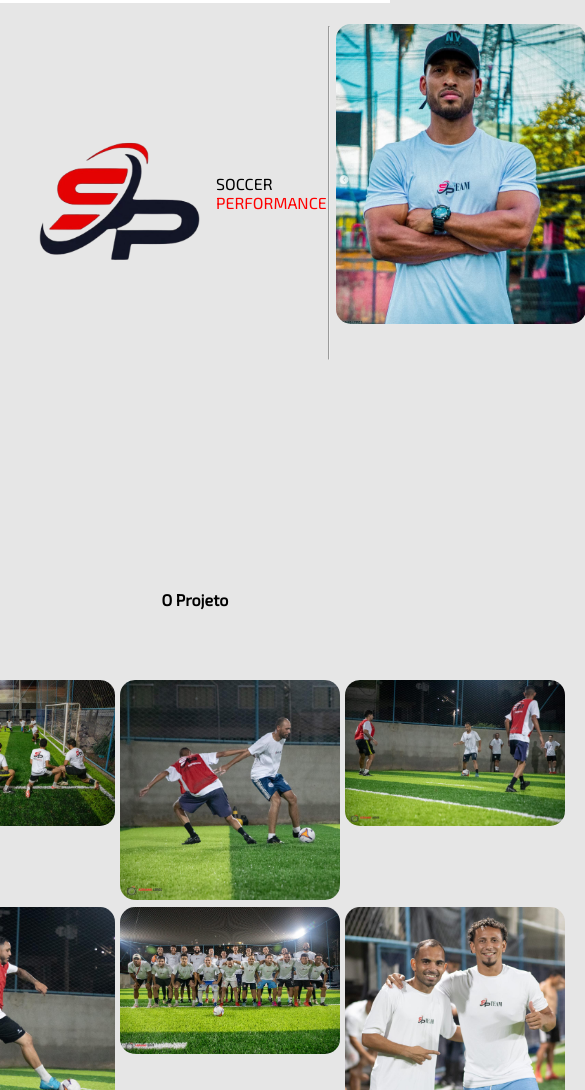
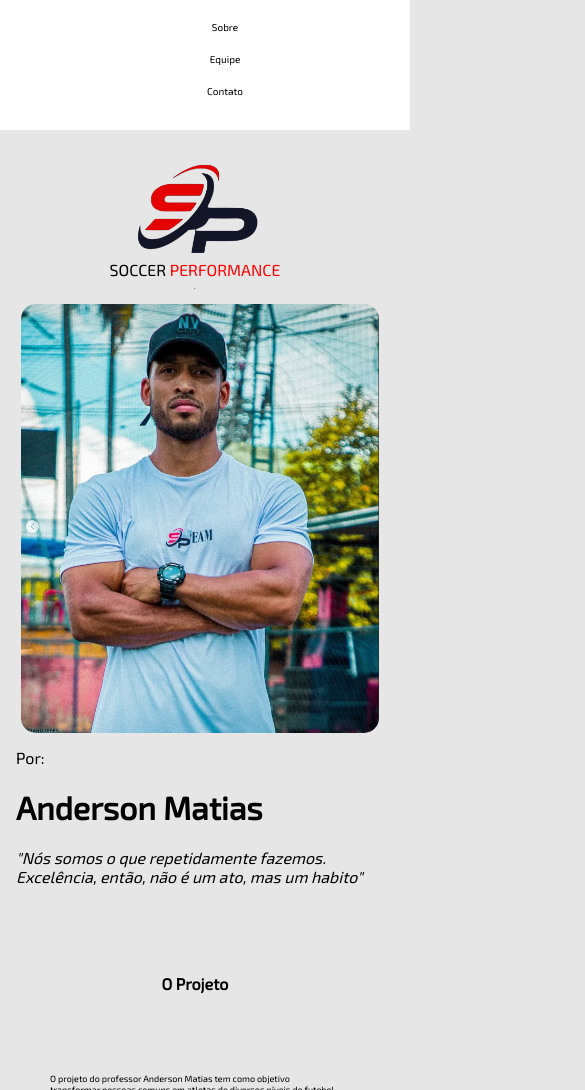
Before and after one commit to 1enzz/SoccerPerformance, a plain HTML site: page index/index.html in a window 390 px wide. Shown: the part 81-1171 px from the top of the page, 585 px wide, since content can reach past the window. Drawn offline with nearby package versions, Linux system fonts and the light colour scheme.

Commit message:
inicio responsividade

```diff
--- a/style/styles.css
+++ b/style/styles.css
@@ -1,229 +1,357 @@
-
-body{
+body {
     font-family: 'Exo 2', sans-serif;
-    margin:0;
+    margin: 0;
     background-color: rgb(230, 230, 230);
     transition: 1.5s;
+    width: auto;
 }
 
-.header{
+.header {
     transition: 1s;
     display: flex;
     height: 10vh;
     background-color: rgb(255, 255, 255);
     flex-direction: row;
     justify-content: space-between;
+    align-items: center;
+    width: 100%;
+    padding: 0 20px;
 }
-.logoImg{
 
+.logoImg {
     margin-top: 1px;
     margin-left: 5px;
     margin-bottom: 1px;
 }
-#logoSp{
+
+#logoSp {
     transition: transform 0.5s;
     width: 60px;
 }
-#logoSp:hover{
+
+#logoSp:hover {
     transform: translateY(-5px);
     transition: 0.5s;
 }
-.nav-list{
+
+.nav-list {
     font-size: smaller;
-    margin:5px;
+    margin: 5px;
 }
-.nav-items{
+
+.nav-items {
     list-style-type: none;
     display: flex;
     justify-content: space-around;
     flex-direction: row;
 }
-.list-item{
+
+.list-item {
     transition: transform 0.5s;
     font-size: 10px;
     margin: 5px;
     cursor: pointer;
 }
-.list-item a{
+
+.list-item a {
     color: inherit;
-    text-decoration:  none;
+    text-decoration: none;
 }
-.list-item a:hover{
 
+.list-item a:hover {
     color: red;
 }
-.list-item:hover{
+
+.list-item:hover {
     color: red;
     transform: translateY(-5px);
     transition: 0.5s;
 }
-.content{
+
+.content {
     margin-top: 5px;
+    display: block;
+    justify-content: center;
 }
-.main-content{
+
+.main-content {
     margin: 15px;
     display: grid;
     grid-template-columns: repeat(3, 1fr);
-    height: 350px;
+    height: auto;
+}
 
-
-
-}
-.big-logo{
+.big-logo {
     display: flex;
     flex-direction: row;
     align-items: center;
-    margin:1px;
+    margin: 1px;
 }
-#bigImg{
+
+#bigImg {
     width: 200px;
 }
-.prepInfo{
+
+.prepInfo {
     display: grid;
-    grid-template-columns: repeat(2, 2fr);
+    grid-template-columns: repeat(2, 1fr);
     gap: 10px;
     margin: 1px;
-
-    border-color:rgb(250, 122, 201)
-}
-.container-info{
-    display: block;
-    padding-right: 345px;
-}
-.profileImg{
-    margin: 5px;
-    border-color: aqua;
-    width: 25%;
-}
-.profImg{
-    border-top-left-radius: 15px;
-    border-top-right-radius: 15px;
-    border-bottom-left-radius: 15px;
-    border-bottom-right-radius: 15px;
-    height: 300px;
-    width:  250px;
-
-}
-.lblName{
-    margin: 10px;
-
-    border-color: blueviolet;
-    width: 25%;
-    font-weight: bolder;
 }
 
-.effectPhrase{
+.container-info {
+    display: block;
+    padding-right: 20px;
+}
+
+.profileImg {
+    margin: 5px;
+    width: 100%;
+    display: flex;
+    justify-content: center;
+}
+
+.profImg {
+    border-radius: 15px;
+    height: 300px;
+    width: 250px;
+}
+
+.effectPhrase {
     font-style: italic;
 }
 
-.about{
-    margin:50px;
+.about {
+    margin: 50px;
     transition: 1.5ms;
     display: flex;
     justify-content: center;
+}
 
-}
-.about-title{
-    margin-top: 200px;
+.about-title {
+    margin-top: 50px;
     display: flex;
     justify-content: center;
 }
-.content-about{
+
+.content-about {
     display: grid;
-    grid-template-columns: repeat(3, 2fr);
+    grid-template-columns: repeat(3, 1fr);
     gap: 8px;
     font-size: xx-small;
 }
-.about-images{
+
+.about-images {
     display: grid;
-    grid-template-columns: repeat(3, 1fr);
-    gap: 5px;
+    grid-template-columns: repeat(4, 1fr);
+    gap: 2px;
 }
-.aboutImg img{
-    border-top-left-radius: 15px;
-    border-top-right-radius: 15px;
-    border-bottom-left-radius: 15px;
-    border-bottom-right-radius: 15px;
-    width: 220px;
+
+.aboutImg img {
+    border-radius: 15px;
+    width: 100%;
     transition: transform 0.5s;
+}
 
+.aboutImg img:hover {
+    transform: translateY(-5px);
 }
-.aboutImg img:hover{
-    transform: translateY(-5px);
 
-}
-.team-title{
-    margin-top: 200px;
+.team-title {
+    margin-top: 50px;
     display: flex;
     justify-content: center;
 }
-.team{
-    margin:50px;
+
+.team {
+    margin: 50px;
     display: flex;
     justify-content: center;
 }
-.card-team-grid{
+
+.card-team-grid {
     display: grid;
-    grid-template-columns: repeat(4, 2fr);
-    gap :50px;
+    grid-template-columns: repeat(4, 1fr);
+    gap: 50px;
 }
-#prfm{
+
+#prfm {
     color: red;
 }
-.cards{
+
+.cards {
     display: flex;
     justify-content: center;
     flex-direction: column;
     align-items: center;
-    width: 150px;
+    width: 100%;
     padding: 20px;
     background-color: rgb(230, 230, 230);
     border-radius: 10px;
     box-shadow: 0 4px 8px rgba(0, 0, 0, 0.1), 0 6px 20px rgba(0, 0, 0, 0.1);
     transition: all 0.3s ease;
 }
-.cards a{
+
+.cards a {
     text-decoration: none;
     color: red;
     font-size: xx-small;
 }
-.cards:hover{
+
+.cards:hover {
     transform: translateY(-5px);
 }
-.profile-card-image{
-    border-top-left-radius: 25px;
-    border-top-right-radius: 25px;
-    border-bottom-left-radius: 25px;
-    border-bottom-right-radius: 25px;
+
+.profile-card-image {
+    border-radius: 25px;
     width: 100px;
 }
 
-.footer{
+.footer {
     display: flex;
     justify-content: center;
+    align-items: center;
     margin: 0;
     color: white;
     background-color: black;
     height: 80px;
     font-size: xx-small;
+    width: 100%;
+    flex-direction: column;
 }
 
 .footer .icon {
     width: 18px;
     height: 18px;
-    filter: brightness(0) invert(1); /* Torna os ícones brancos */
+    filter: brightness(0) invert(1);
     transition: transform 0.3s ease, filter 0.3s ease;
-  }
+}
 
-  .footer .icon:hover {
+.footer .icon:hover {
     transform: scale(1.2);
+}
 
-  }
-  .footer .social-icons {
+.footer .social-icons {
     display: flex;
     gap: 15px;
-  }
-  .social-icons{
+}
+
+.social-icons {
     display: flex;
     justify-content: center;
-  }
+}
+
+@media (max-width: 1094px) {
+    .content-about {
+        grid-template-columns: 1fr;
+    }
+}
+
+@media (max-width: 920px) {
+    .about-images {
+        grid-template-columns: repeat(3, 1fr);
+    }
+}
+
+@media (max-width: 820px) {
+    .card-team-grid {
+        grid-template-columns: 1fr;
+    }
+
+    .about-images {
+        grid-template-columns: repeat(2, 1fr);
+    }
+}
+
+@media (max-width: 760px) {
+    .main-content {
+        grid-template-columns: 1fr;
+    }
+}
+
+@media (max-width: 580px) {
+    .about-images {
+        display: flex;
+        flex-direction: column;
+        justify-content: center;
+        align-items: center;
+    }
+
+    .prepInfo {
+        grid-template-columns: 1fr;
+    }
+
+    .container-info {
+        padding-right: 0;
+    }
+
+    .profileImg {
+        width: 100%;
+        display: flex;
+        justify-content: center;
+    }
+
+    .profImg {
+        width: 100%;
+        height: auto;
+    }
+
+    .nav-items {
+        flex-direction: column;
+        align-items: center;
+    }
+
+    .list-item {
+        margin: 10px 0;
+    }
+
+    .header {
+        flex-direction: column;
+        height: auto;
+        padding: 10px;
+    }
+
+    .logoImg {
+        margin: 10px 0;
+    }
+
+    .nav-list {
+        margin: 10px 0;
+    }
+
+    .big-logo {
+        flex-direction: column;
+        text-align: center;
+    }
+
+    #bigImg {
+        width: 150px;
+    }
+
+    .cards {
+        width: 80%;
+    }
+
+    .footer {
+        height: auto;
+        padding: 20px;
+    }
+}
+
+@media (max-width: 480px) {
+    .about-images {
+        grid-template-columns: 1fr;
+    }
+
+    .card-team-grid {
+        grid-template-columns: 1fr;
+    }
+
+    .cards {
+        width: 100%;
+    }
+
+    .footer {
+        font-size: x-small;
+    }
+}
```
